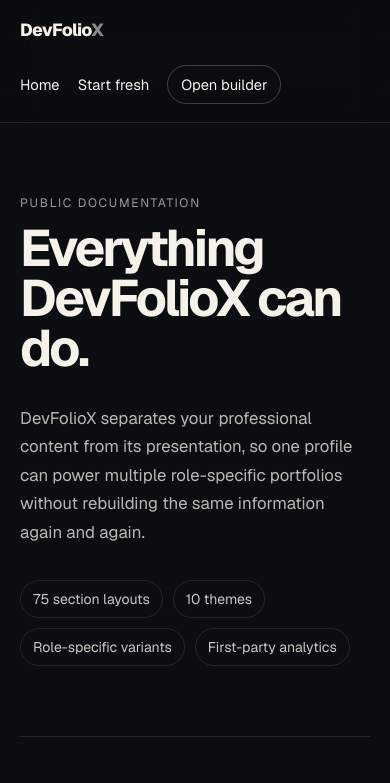
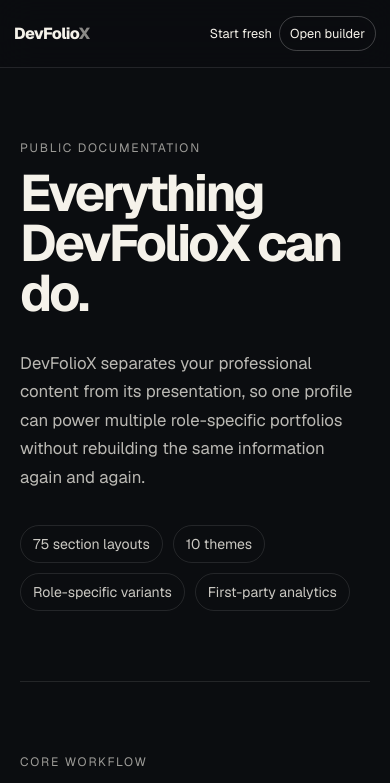
Before and after one commit to srbmaury/Portfolio-Builder, a Next.js app: page /docs in a window 390 px wide. Shown: the top 783 px of the page. Built offline with nearby package versions, Linux system fonts and the light colour scheme; no server answers.

Commit message:
Keep docs navigation compact and sticky on mobile

```diff
--- a/app/docs/docs.module.css
+++ b/app/docs/docs.module.css
@@ -280,9 +280,38 @@
 
 @media (max-width: 640px) {
   .header {
-    position: static;
-    align-items: flex-start;
-    flex-direction: column;
+    position: sticky;
+    min-height: 68px;
+    padding: 10px 14px;
+    align-items: center;
+    flex-direction: row;
+    gap: 10px;
+  }
+
+  .brand {
+    flex: 0 0 auto;
+    font-size: 1rem;
+  }
+
+  .nav {
+    min-width: 0;
+    flex: 1 1 auto;
+    justify-content: flex-end;
+    flex-wrap: nowrap;
+    gap: 7px;
+  }
+
+  .nav a {
+    white-space: nowrap;
+    font-size: 0.8rem;
+  }
+
+  .nav a:first-child {
+    display: none;
+  }
+
+  .primaryLink {
+    padding: 8px 10px;
   }
 
   .hero {
```
